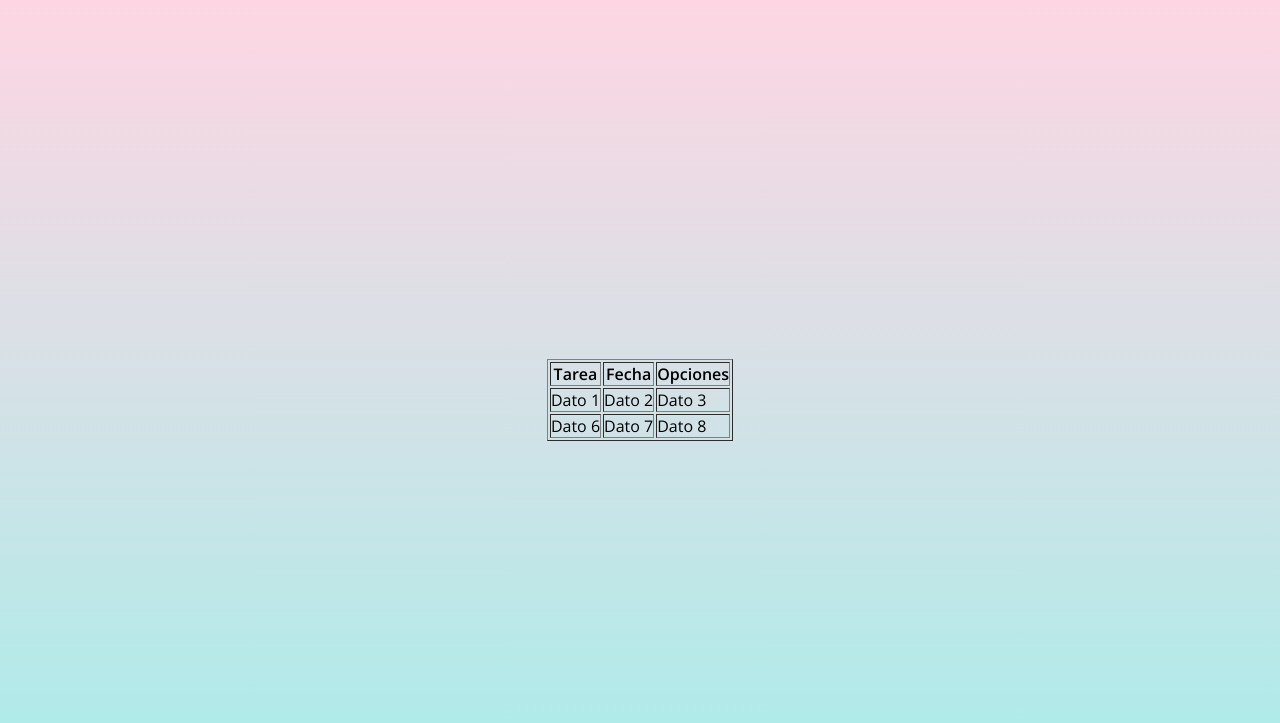
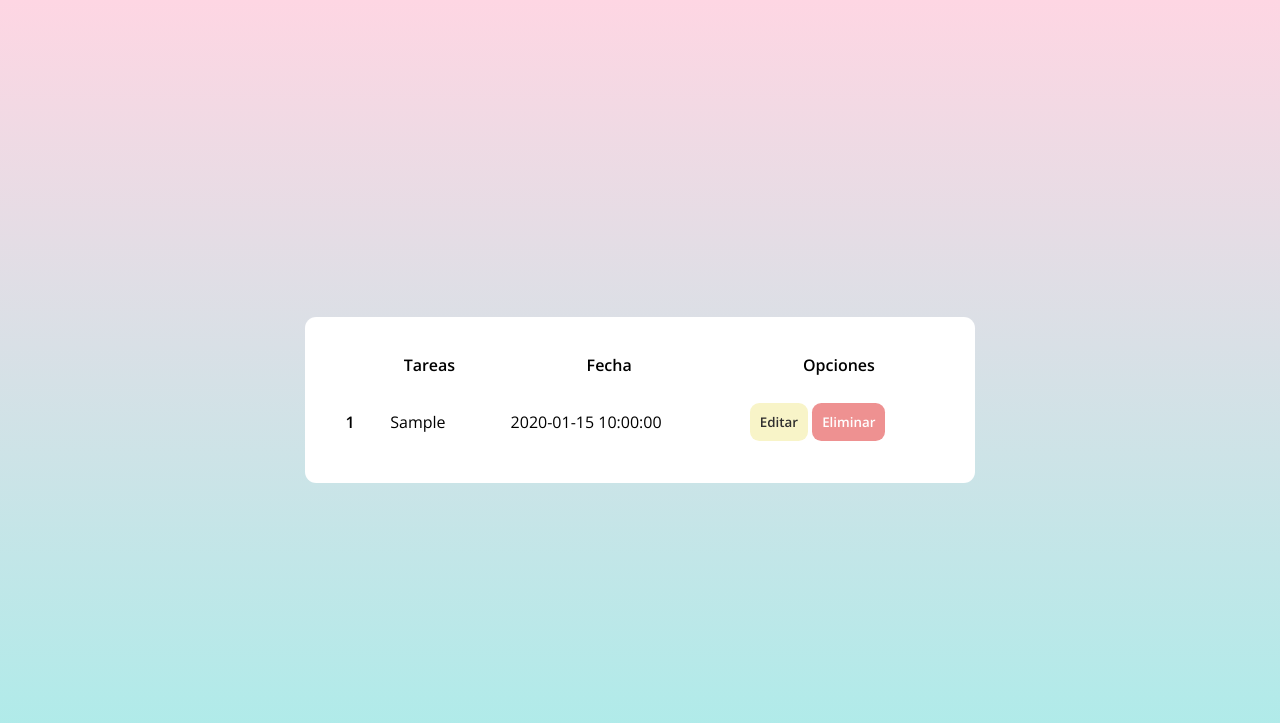
Before and after one commit to conradojuliosisnero/app-task, a PHP site: page / in a window 1280 px wide. Shown: the top 723 px of the page. Run offline with PHP 8.4, Linux system fonts and the light colour scheme; tables that the repository leaves empty or names only in its code hold one stand-in row (values such as "Sample post").

Commit message:
dando funcionalidad de eliminar tareas

```diff
--- a/includes/css/task-completed.css
+++ b/includes/css/task-completed.css
@@ -15,12 +15,45 @@
 }
 
 /* tabla de tareas  */
-.container .task__completed .task__completed--tittle {
-	display: flex;
-	align-items: center;
-	justify-content: center;
-	width: 100%;
-	height: 50px;
-	position: relative;
-	color: #5b5b5b;
+.table {
+	width: 670px;
+	border-radius: 0.7em;
+	background-color: #ffffff;
+	padding: 25px;
+	border: none;
 }
+
+.table th {
+	border: none;
+	padding: 10px;
+}
+
+.table td {
+	border: none;
+	padding: 15px 20px;
+}
+
+/* botones de la lista de tareas  */
+
+.btn {
+	border-radius: 0.7em;
+	color: #302f2f;
+	padding: 10px;
+	outline: none;
+	border: none;
+	cursor: pointer;
+	font-weight: 600;
+}
+
+.btn__editar {
+	background-color: #f8f4c8;
+}
+
+.btn__eliminar {
+	background-color: #ee9191;
+    color: #ffffff;
+}
+
+.btn__link{
+    text-decoration: none;
+}
--- a/includes/index.php
+++ b/includes/index.php
@@ -15,24 +15,34 @@
 <body>
     <main class="container">
         <div class="row">
-            <table border="1">
+            <table border="1" class="table">
                 <tr>
-                    <th>Tarea</th>
+                    <th></th>
+                    <th>Tareas</th>
                     <th>Fecha</th>
                     <th>Opciones</th>
-                    <!-- <th>Columna 4</th> -->
-                    <!-- <th>Columna 5</th> -->
+                    <!-- <th>Completadas</th> -->
                 </tr>
-                <tr>
-                    <td>Dato 1</td>
-                    <td>Dato 2</td>
-                    <td>Dato 3</td>
-                </tr>
-                <tr>
-                    <td>Dato 6</td>
-                    <td>Dato 7</td>
-                    <td>Dato 8</td>
-                </tr>
+                <?php
+                require "./config.php";
+                $query = $conect->query("SELECT * FROM task");
+                foreach ($query as $key => $value) {
+
+                ?>
+                    <tr>
+                        <th scope="row"><?= $value['id'] ?></th>
+                        <td><?= $value['tarea'] ?></td>
+                        <td><?= $value['fecha'] ?></td>
+                        <td>
+                            <a class="btn__link" href="editar.php?id=<?=$value['id'];?>">
+                                <button class="btn btn__editar">Editar</button>
+                            </a>
+                            <a href="eliminar.php?id=<?=$value['id'];?>">
+                                <button class="btn btn__eliminar">Eliminar</button>
+                            </a>
+                        </td>
+                    </tr>
+                <?php }; ?>
             </table>
         </div>
     </main>
```
Also changed, not shown: includes/eliminar.php (added, +10 -0 lines).
